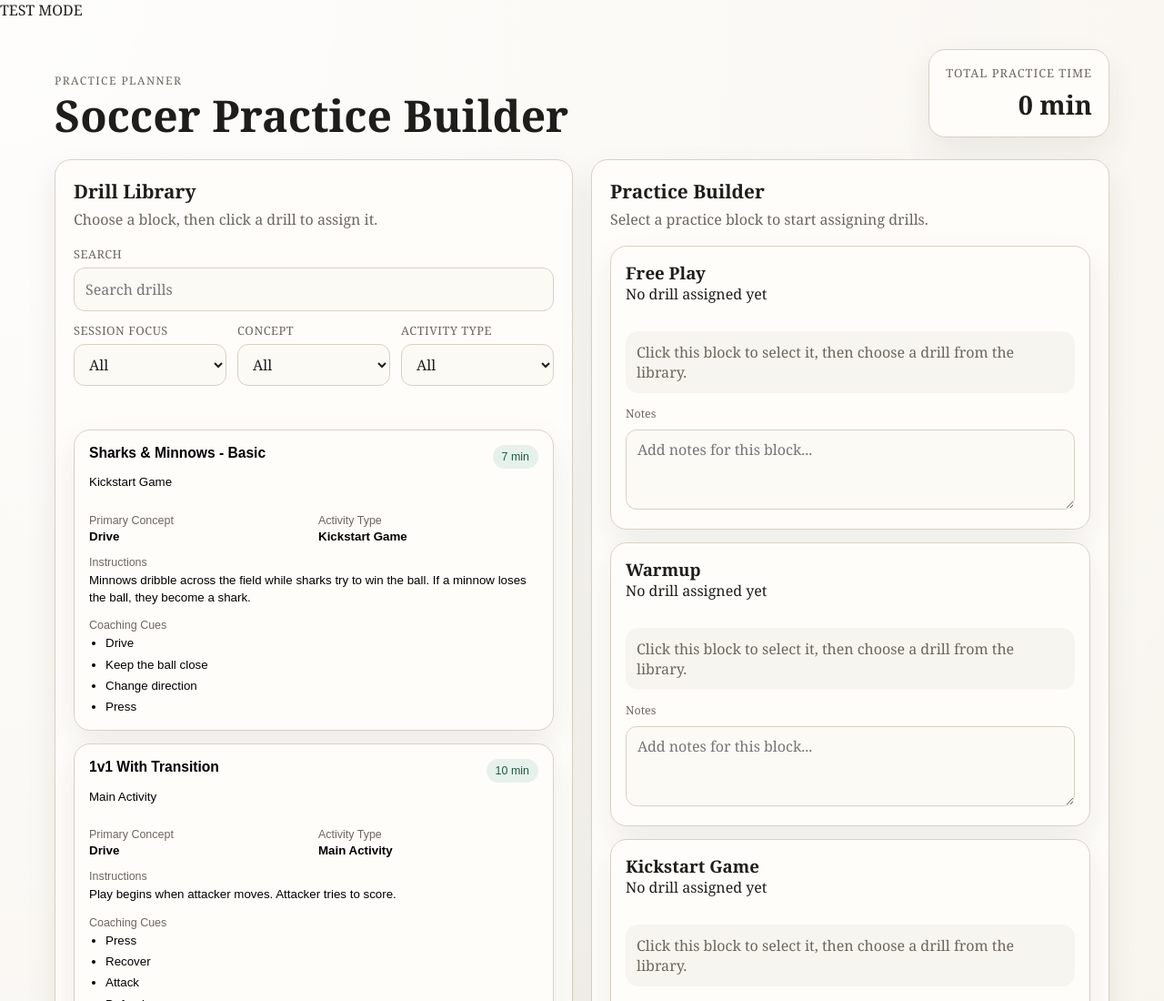
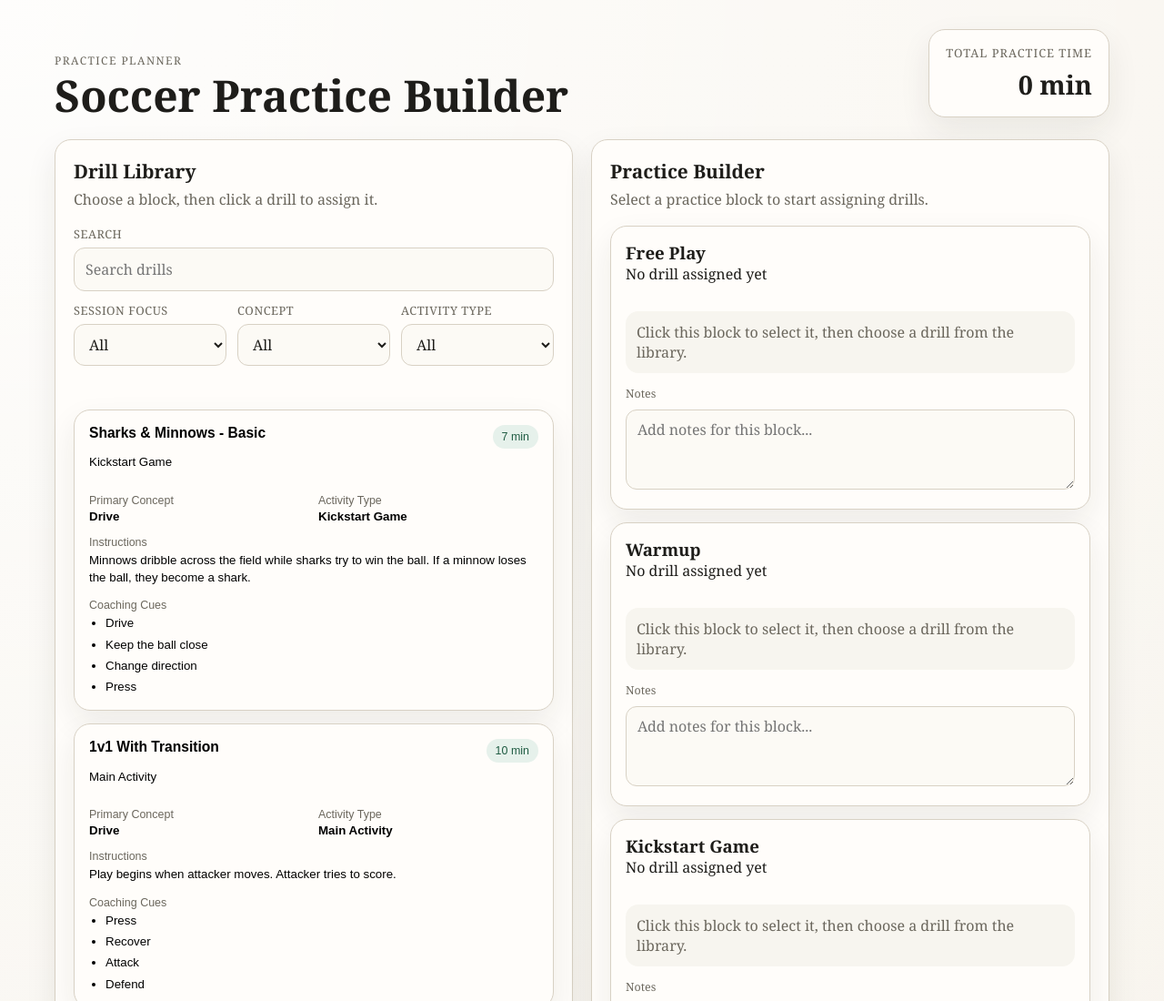
Before and after one commit to martyrheaume-librarian/soccer-coaching-app, a plain HTML site: page index.html in a window 1280 px wide. Shown: the top 1100 px of the page at 91% size. Drawn offline with Linux system fonts and the light colour scheme.

Commit message:
session start test

```diff
--- a/index.html
+++ b/index.html
@@ -7,7 +7,6 @@
   <link rel="stylesheet" href="styles.css">
 </head>
 <body>
-  <div class="test-mode-banner">TEST MODE</div>
   <main class="app-shell">
     <header class="app-header">
       <div>
```
